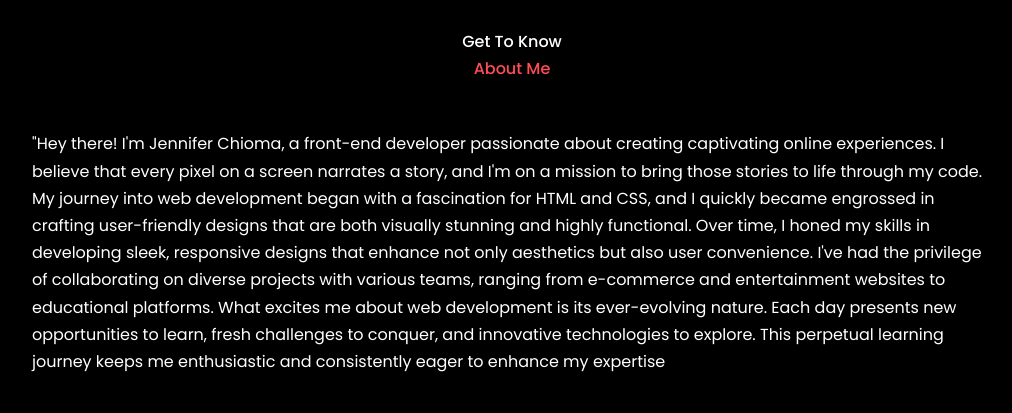
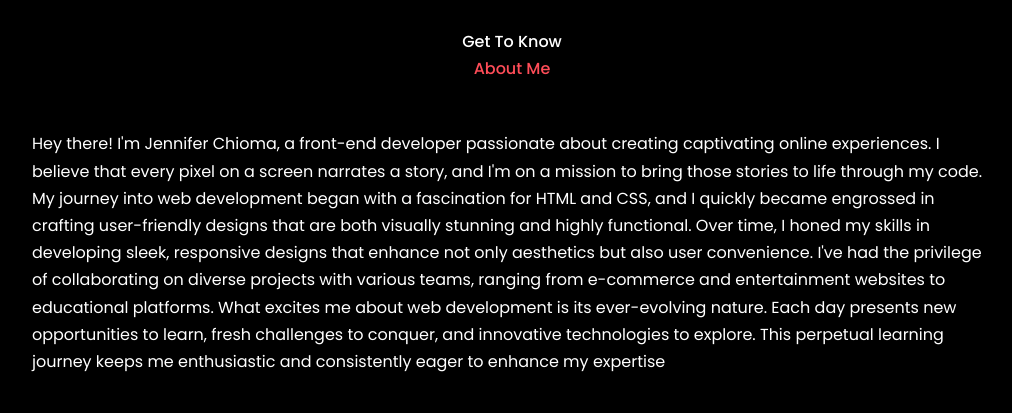
Before and after one commit to jennifer-pecky/jennifer-pecky.github.io, a React (Vite) app: page / in a window 1280 px wide. Shown: the part 900-1313 px from the top of the page, without its empty margins (128-1140 px from the left). Built offline with nearby package versions, Linux system fonts and the light colour scheme; the HTML template or start-up script is replaced by a standard one.

Commit message:
made changes

```diff
--- a/src/component/about/About.jsx
+++ b/src/component/about/About.jsx
@@ -10,7 +10,7 @@ const About = () => {
       <div className="container about__container">
         <div className="about__content">
           <p className="text-sm md:text-lg mb-3 text-gray-500 dark:text-gray-400 first-line:uppercase first-line:tracking-widest first-letter:text-7xl first-letter:font-bold first-letter:text-gray-900 dark:first-letter:text-gray-100 first-letter:mr-3 first-letter:float-left">
-            "Hey there! I'm Jennifer Chioma, a front-end developer passionate
+            Hey there! I'm Jennifer Chioma, a front-end developer passionate
             about creating captivating online experiences. I believe that every
             pixel on a screen narrates a story, and I'm on a mission to bring
             those stories to life through my code. My journey into web
```
